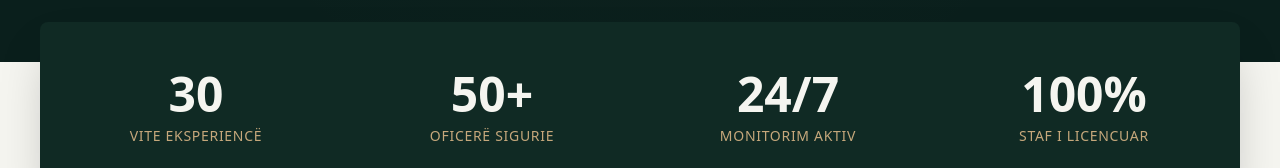
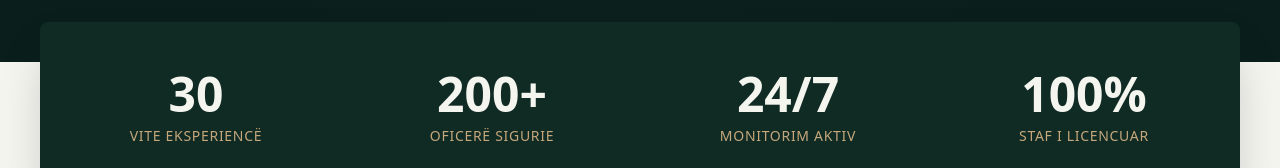
Before and after one commit to RaklinCode/Arbana, a React (Vite) app: page / in a window 1280 px wide. Shown: the part 738-906 px from the top of the page. Built offline with nearby package versions, Linux system fonts and the light colour scheme.

Commit message:
Refine details and update App features

```diff
--- a/src/App.jsx
+++ b/src/App.jsx
@@ -21,7 +21,7 @@ const translations = {
     },
     stats: [
       { number: "30", label: "Vite Eksperiencë" },
-      { number: "50+", label: "Oficerë Sigurie" },
+      { number: "200+", label: "Oficerë Sigurie" },
       { number: "24/7", label: "Monitorim Aktiv" },
       { number: "100%", label: "Staf i Licencuar" }
     ],
```
